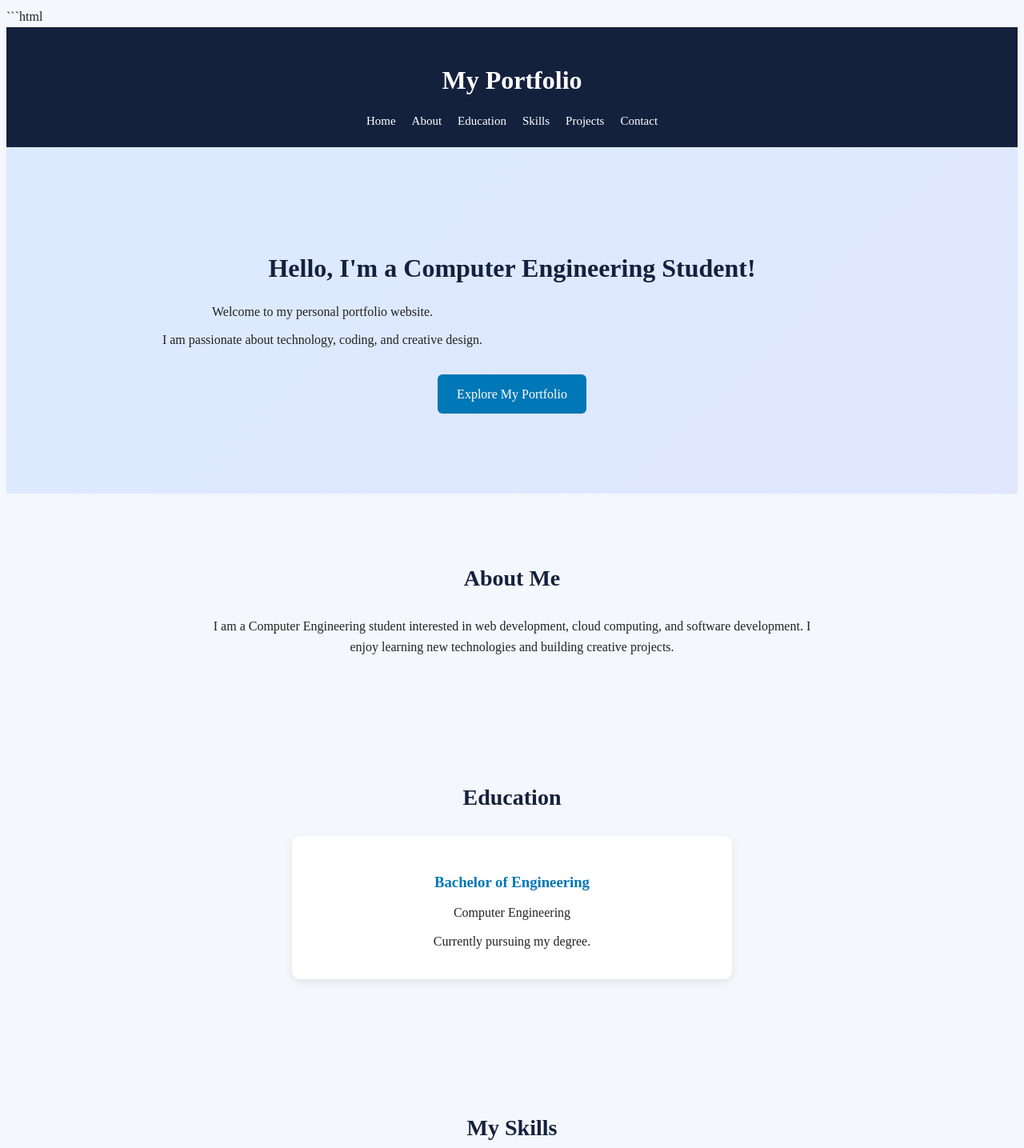
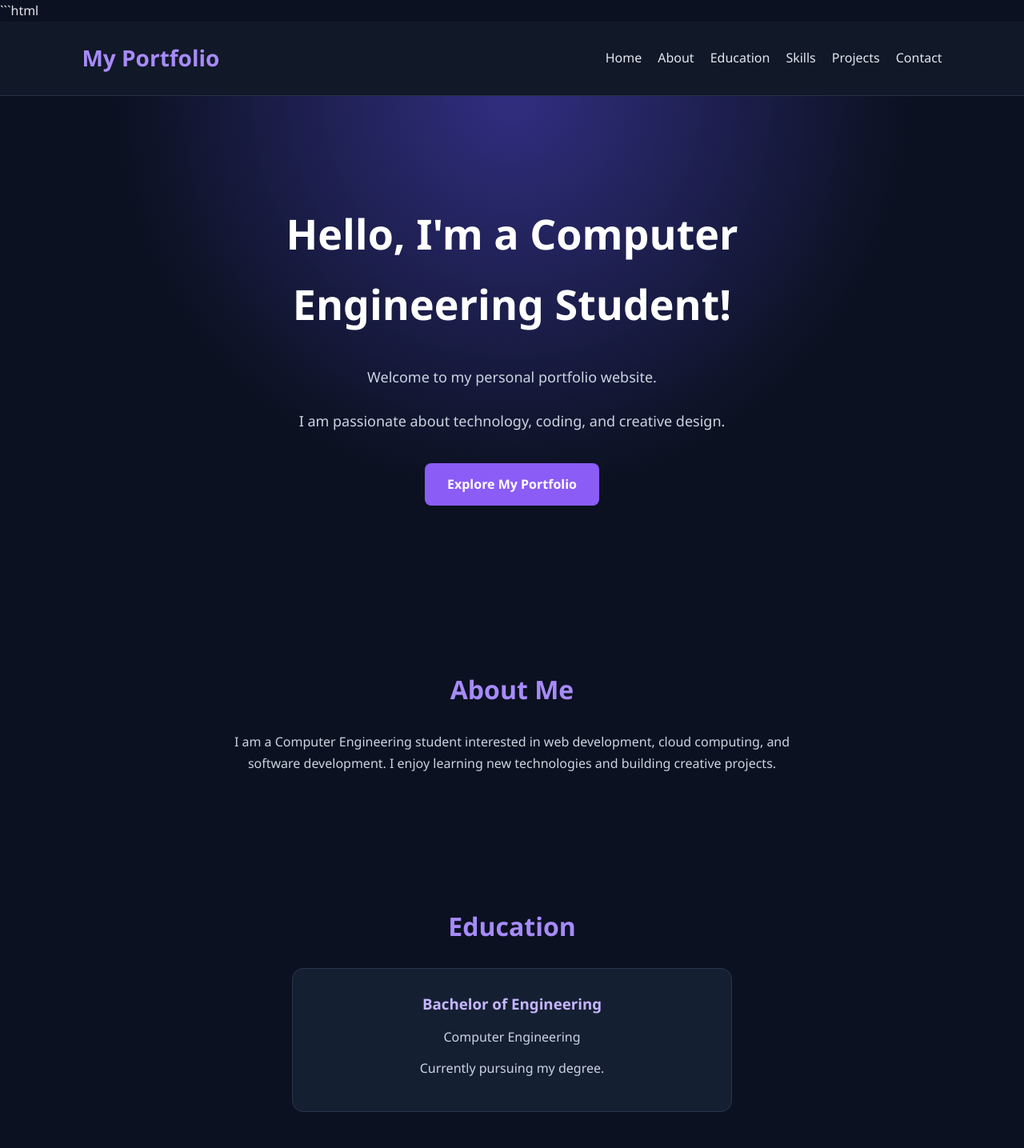
Before and after one commit to sweetibhoi03/cloud-portfolio, a plain HTML site: page index.html in a window 1280 px wide. Shown: the top 1435 px of the page at 80% size. Drawn offline with Linux system fonts and the light colour scheme.

Commit message:
Update style.css

````diff
--- a/style.css
+++ b/style.css
@@ -1,5 +1,4 @@
-```css
-/* General Styling */
+/* General Settings */
 * {
     margin: 0;
     padding: 0;
@@ -8,134 +7,189 @@
 }
 
 body {
-    font-family: Times New Roman, sans-serif;
-    background-color: #f4f7fb;
-    color: #222;
-    line-height: 1.6;
+    font-family: 'Segoe UI', Arial, sans-serif;
+    background: #0b1120;
+    color: #e2e8f0;
+    line-height: 1.7;
 }
 
-/* Header */
+/* Navigation */
 header {
-    background-color: #14213d;
-    color: white;
-    padding: 20px;
-    text-align: center;
+    background: #111827;
+    padding: 22px 8%;
+    display: flex;
+    justify-content: space-between;
+    align-items: center;
+    flex-wrap: wrap;
+    gap: 15px;
+    border-bottom: 1px solid #263248;
 }
 
 header h1 {
-    margin-bottom: 12px;
+    color: #a78bfa;
+    font-size: 28px;
+}
+
+nav {
+    display: flex;
+    flex-wrap: wrap;
+    gap: 20px;
 }
 
 nav a {
-    color: white;
+    color: #e2e8f0;
     text-decoration: none;
-    margin: 8px;
-    font-size: 15px;
+    transition: 0.3s;
 }
 
 nav a:hover {
-    color: #ffd166;
+    color: #a78bfa;
 }
 
 /* Home Section */
 .hero {
-    background: linear-gradient(135deg, #dbeafe, #e0e7ff);
+    min-height: 80vh;
     padding: 100px 20px;
+    display: flex;
+    flex-direction: column;
+    align-items: center;
+    justify-content: center;
     text-align: center;
+    background:
+        radial-gradient(ellipse at top, #312e81 0%, transparent 55%),
+        #0b1120;
 }
 
 .hero h2 {
-    font-size: 32px;
-    color: #14213d;
-    margin-bottom: 15px;
+    font-size: clamp(30px, 5vw, 52px);
+    max-width: 850px;
+    color: white;
+    margin-bottom: 20px;
+}
+
+.hero h2 span {
+    color: #a78bfa;
 }
 
 .hero p {
-    margin: 10px 0;
+    font-size: 18px;
+    color: #cbd5e1;
+    margin-bottom: 12px;
 }
 
 .btn {
     display: inline-block;
-    background-color: #0077b6;
+    margin-top: 25px;
+    padding: 13px 28px;
+    background: #8b5cf6;
     color: white;
+    border-radius: 8px;
     text-decoration: none;
-    padding: 12px 24px;
-    border-radius: 6px;
-    margin-top: 20px;
+    font-weight: bold;
+    transition: 0.3s;
 }
 
 .btn:hover {
-    background-color: #023e8a;
+    background: #7c3aed;
+    transform: translateY(-3px);
 }
 
-/* General Sections */
+/* Sections */
 section:not(.hero) {
-    padding: 60px 20px;
+    padding: 75px 8%;
     text-align: center;
 }
 
 section h2 {
-    color: #14213d;
+    color: #a78bfa;
+    font-size: 32px;
     margin-bottom: 25px;
-    font-size: 28px;
 }
 
 section p {
     max-width: 750px;
-    margin: 10px auto;
+    margin: 12px auto;
+    color: #cbd5e1;
 }
 
 /* Cards */
 .card {
-    background-color: white;
-    max-width: 500px;
-    margin: 20px auto;
-    padding: 25px;
-    border-radius: 10px;
-    box-shadow: 0 4px 12px rgba(0, 0, 0, 0.08);
+    background: #151f32;
+    border: 1px solid #293750;
+    max-width: 550px;
+    margin: 22px auto;
+    padding: 28px;
+    border-radius: 14px;
+    transition: 0.3s;
+}
+
+.card:hover {
+    transform: translateY(-5px);
+    border-color: #8b5cf6;
 }
 
 .card h3 {
-    color: #0077b6;
-    margin-bottom: 10px;
+    color: #c4b5fd;
+    margin-bottom: 12px;
 }
 
 /* Skills */
 .skills-container {
     display: flex;
+    justify-content: center;
     flex-wrap: wrap;
-    justify-content: center;
     gap: 15px;
 }
 
 .skills-container span {
-    background-color: #14213d;
+    background: #151f32;
+    border: 1px solid #8b5cf6;
+    color: #e9d5ff;
+    padding: 12px 24px;
+    border-radius: 10px;
+    transition: 0.3s;
+}
+
+.skills-container span:hover {
+    background: #8b5cf6;
     color: white;
-    padding: 12px 22px;
-    border-radius: 25px;
+}
+
+/* Contact */
+#contact {
+    background: #111827;
 }
 
 /* Footer */
 footer {
-    background-color: #14213d;
-    color: white;
-    padding: 20px;
+    padding: 25px;
     text-align: center;
+    background: #070b14;
+    color: #94a3b8;
 }
 
-/* Mobile Responsive Design */
-@media (max-width: 600px) {
-    nav a {
-        display: inline-block;
-        margin: 6px;
+/* Mobile Responsive */
+@media (max-width: 700px) {
+    header {
+        flex-direction: column;
+        text-align: center;
     }
 
-    .hero h2 {
-        font-size: 25px;
+    nav {
+        justify-content: center;
+        gap: 12px;
+    }
+
+    nav a {
+        font-size: 14px;
     }
 
     .hero {
-        padding: 70px 15px;
+        min-height: 65vh;
+        padding: 65px 20px;
+    }
+
+    section:not(.hero) {
+        padding: 50px 20px;
     }
 }
-```
````
